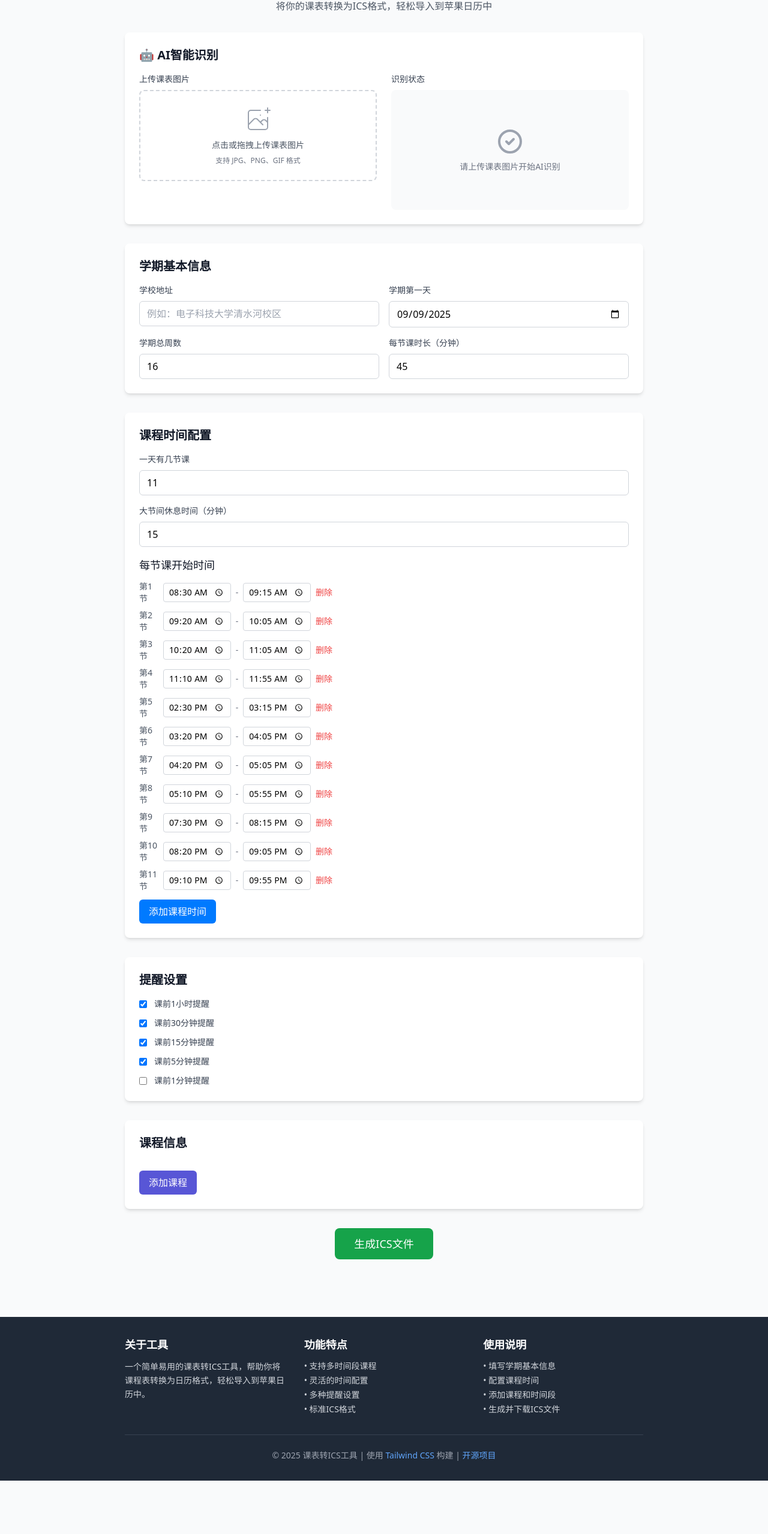
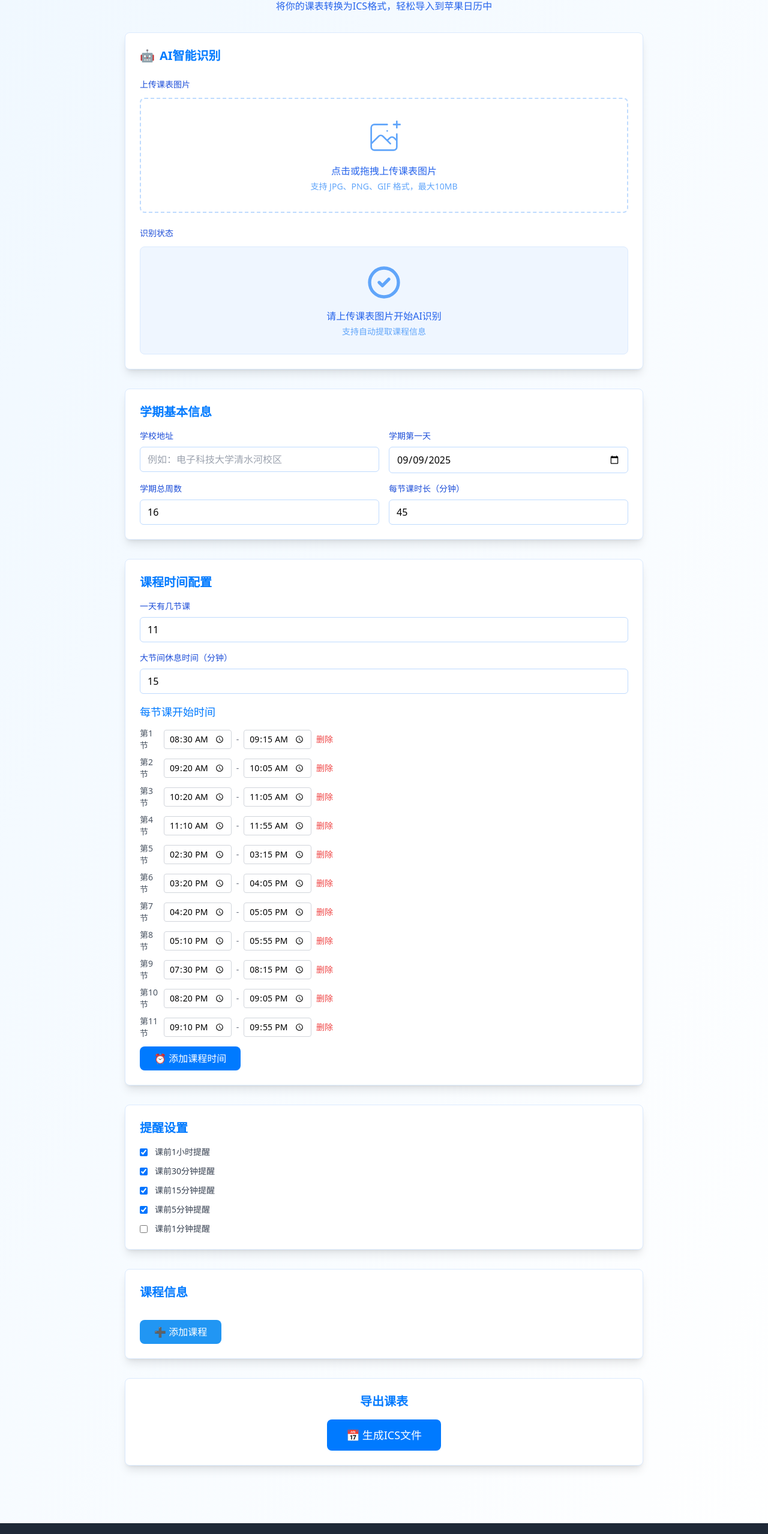
Before and after one commit to Lounwb/apple-timetable, a website: page index.html in a window 1280 px wide. Shown: the part 78-2636 px from the top of the page at 60% size. Before the commit the page ends 2547 px from the top, so only its background shows below. Drawn offline with nearby package versions, Linux system fonts and the light colour scheme.

Commit message:
feat: 优化ui界面并支持apple设备导入

```diff
--- a/index.html
+++ b/index.html
@@ -13,46 +13,54 @@
                 extend: {
                     colors: {
                         primary: '#007AFF',
-                        secondary: '#5856D6',
+                        'primary-light': '#E3F2FD',
+                        'primary-dark': '#0056CC',
+                        secondary: '#2196F3',
+                        'blue-apple': '#007AFF',
+                        'blue-light': '#F0F8FF',
                     }
                 }
             }
         }
     </script>
 </head>
-<body class="bg-gray-50 min-h-screen">
+<body class="bg-gradient-to-br from-blue-light to-white min-h-screen">
     <div class="container mx-auto px-4 py-8 max-w-4xl">
         <!-- 页面标题 -->
         <div class="text-center mb-8">
-            <h1 class="text-3xl font-bold text-gray-900 mb-2">课表转ICS工具</h1>
-            <p class="text-gray-600">将你的课表转换为ICS格式，轻松导入到苹果日历中</p>
+            <h1 class="text-3xl font-bold text-primary mb-2">课表转ICS工具</h1>
+            <p class="text-blue-600">将你的课表转换为ICS格式，轻松导入到苹果日历中</p>
         </div>
 
         <!-- 主要内容区域 -->
         <div class="space-y-8">
             <!-- AI图片识别功能 -->
-            <div class="bg-white rounded-lg shadow-md p-6">
-                <h2 class="text-xl font-semibold text-gray-900 mb-4">🤖 AI智能识别</h2>
-                <div class="grid grid-cols-1 lg:grid-cols-2 gap-6">
+            <div class="bg-white rounded-lg shadow-lg border border-blue-100 p-6">
+                <h2 class="text-xl font-semibold text-primary mb-6 flex items-center">
+                    <span class="mr-2">🤖</span>AI智能识别
+                </h2>
+                <div class="space-y-6">
                     <!-- 图片上传区域 -->
                     <div>
-                        <label class="block text-sm font-medium text-gray-700 mb-2">上传课表图片</label>
-                        <div class="border-2 border-dashed border-gray-300 rounded-lg p-6 text-center hover:border-primary transition-colors relative" id="dropZone">
+                        <label class="block text-sm font-medium text-blue-700 mb-3">上传课表图片</label>
+                        <div class="border-2 border-dashed border-blue-200 rounded-lg p-8 text-center hover:border-primary hover:bg-primary-light/20 transition-all duration-200 relative" id="dropZone">
                             <input type="file" id="imageUpload" accept="image/*" class="hidden">
-                            <div id="uploadPlaceholder" class="space-y-2">
-                                <svg class="mx-auto h-12 w-12 text-gray-400" stroke="currentColor" fill="none" viewBox="0 0 48 48">
+                            <div id="uploadPlaceholder" class="space-y-3">
+                                <svg class="mx-auto h-16 w-16 text-blue-400" stroke="currentColor" fill="none" viewBox="0 0 48 48">
                                     <path d="M28 8H12a4 4 0 00-4 4v20m32-12v8m0 0v8a4 4 0 01-4 4H12a4 4 0 01-4-4v-4m32-4l-3.172-3.172a4 4 0 00-5.656 0L28 28M8 32l9.172-9.172a4 4 0 015.656 0L28 28m0 0l4 4m4-24h8m-4-4v8m-12 4h.02" stroke-width="2" stroke-linecap="round" stroke-linejoin="round" />
                                 </svg>
-                                <p class="text-sm text-gray-600">点击或拖拽上传课表图片</p>
-                                <p class="text-xs text-gray-500">支持 JPG、PNG、GIF 格式</p>
+                                <div>
+                                    <p class="text-base text-blue-600 font-medium">点击或拖拽上传课表图片</p>
+                                    <p class="text-sm text-blue-400 mt-1">支持 JPG、PNG、GIF 格式，最大10MB</p>
+                                </div>
                             </div>
                             <div id="imagePreview" class="hidden">
                                 <img id="previewImg" class="max-w-full h-auto rounded-lg shadow-sm" alt="课表预览">
-                                <div class="mt-2 flex space-x-2">
-                                    <button type="button" id="analyzeImage" class="px-4 py-2 bg-primary text-white rounded-md hover:bg-blue-600 focus:outline-none focus:ring-2 focus:ring-primary">
+                                <div class="mt-4 flex justify-center space-x-3">
+                                    <button type="button" id="analyzeImage" class="px-6 py-2 bg-primary text-white rounded-lg hover:bg-primary-dark focus:outline-none focus:ring-2 focus:ring-primary focus:ring-offset-2 transition-colors font-medium">
                                         🔍 开始识别
                                     </button>
-                                    <button type="button" id="removeImage" class="px-4 py-2 bg-gray-500 text-white rounded-md hover:bg-gray-600 focus:outline-none focus:ring-2 focus:ring-gray-500">
+                                    <button type="button" id="removeImage" class="px-6 py-2 bg-gray-500 text-white rounded-lg hover:bg-gray-600 focus:outline-none focus:ring-2 focus:ring-gray-500 focus:ring-offset-2 transition-colors">
                                         移除图片
                                     </button>
                                 </div>
@@ -62,13 +70,14 @@
 
                     <!-- AI识别状态 -->
                     <div>
-                        <label class="block text-sm font-medium text-gray-700 mb-2">识别状态</label>
-                        <div id="aiStatus" class="bg-gray-50 rounded-lg p-4 min-h-[200px] flex items-center justify-center">
-                            <div class="text-center text-gray-500">
-                                <svg class="mx-auto h-12 w-12 text-gray-400 mb-2" fill="none" stroke="currentColor" viewBox="0 0 24 24">
+                        <label class="block text-sm font-medium text-blue-700 mb-3">识别状态</label>
+                        <div id="aiStatus" class="bg-blue-50 rounded-lg p-6 min-h-[180px] flex items-center justify-center border border-blue-100">
+                            <div class="text-center text-blue-600">
+                                <svg class="mx-auto h-16 w-16 text-blue-400 mb-3" fill="none" stroke="currentColor" viewBox="0 0 24 24">
                                     <path stroke-linecap="round" stroke-linejoin="round" stroke-width="2" d="M9 12l2 2 4-4m6 2a9 9 0 11-18 0 9 9 0 0118 0z"></path>
                                 </svg>
-                                <p class="text-sm">请上传课表图片开始AI识别</p>
+                                <p class="text-base font-medium">请上传课表图片开始AI识别</p>
+                                <p class="text-sm text-blue-400 mt-1">支持自动提取课程信息</p>
                             </div>
                         </div>
                     </div>
@@ -76,53 +85,53 @@
             </div>
 
             <!-- 学期基本信息 -->
-            <div class="bg-white rounded-lg shadow-md p-6">
-                <h2 class="text-xl font-semibold text-gray-900 mb-4">学期基本信息</h2>
+            <div class="bg-white rounded-lg shadow-lg border border-blue-100 p-6">
+                <h2 class="text-xl font-semibold text-primary mb-4">学期基本信息</h2>
                 <div class="grid grid-cols-1 md:grid-cols-2 gap-4">
                     <div>
-                        <label class="block text-sm font-medium text-gray-700 mb-2">学校地址</label>
-                        <input type="text" id="schoolAddress" class="w-full px-3 py-2 border border-gray-300 rounded-md focus:outline-none focus:ring-2 focus:ring-primary" placeholder="例如：电子科技大学清水河校区">
+                        <label class="block text-sm font-medium text-blue-700 mb-2">学校地址</label>
+                        <input type="text" id="schoolAddress" class="w-full px-3 py-2 border border-blue-200 rounded-md focus:outline-none focus:ring-2 focus:ring-primary focus:border-primary" placeholder="例如：电子科技大学清水河校区">
                     </div>
                     <div>
-                        <label class="block text-sm font-medium text-gray-700 mb-2">学期第一天</label>
-                        <input type="date" id="semesterStartDate" class="w-full px-3 py-2 border border-gray-300 rounded-md focus:outline-none focus:ring-2 focus:ring-primary">
+                        <label class="block text-sm font-medium text-blue-700 mb-2">学期第一天</label>
+                        <input type="date" id="semesterStartDate" class="w-full px-3 py-2 border border-blue-200 rounded-md focus:outline-none focus:ring-2 focus:ring-primary focus:border-primary">
                     </div>
                     <div>
-                        <label class="block text-sm font-medium text-gray-700 mb-2">学期总周数</label>
-                        <input type="number" id="totalWeeks" class="w-full px-3 py-2 border border-gray-300 rounded-md focus:outline-none focus:ring-2 focus:ring-primary" placeholder="例如：16" min="1" max="30">
+                        <label class="block text-sm font-medium text-blue-700 mb-2">学期总周数</label>
+                        <input type="number" id="totalWeeks" class="w-full px-3 py-2 border border-blue-200 rounded-md focus:outline-none focus:ring-2 focus:ring-primary focus:border-primary" placeholder="例如：16" min="1" max="30">
                     </div>
                     <div>
-                        <label class="block text-sm font-medium text-gray-700 mb-2">每节课时长（分钟）</label>
-                        <input type="number" id="classDuration" class="w-full px-3 py-2 border border-gray-300 rounded-md focus:outline-none focus:ring-2 focus:ring-primary" placeholder="45" min="30" max="120" value="45">
+                        <label class="block text-sm font-medium text-blue-700 mb-2">每节课时长（分钟）</label>
+                        <input type="number" id="classDuration" class="w-full px-3 py-2 border border-blue-200 rounded-md focus:outline-none focus:ring-2 focus:ring-primary focus:border-primary" placeholder="45" min="30" max="120" value="45">
                     </div>
                 </div>
             </div>
 
             <!-- 课程时间配置 -->
-            <div class="bg-white rounded-lg shadow-md p-6">
-                <h2 class="text-xl font-semibold text-gray-900 mb-4">课程时间配置</h2>
+            <div class="bg-white rounded-lg shadow-lg border border-blue-100 p-6">
+                <h2 class="text-xl font-semibold text-primary mb-4">课程时间配置</h2>
                 <div class="mb-4">
-                    <label class="block text-sm font-medium text-gray-700 mb-2">一天有几节课</label>
-                    <input type="number" id="classesPerDay" class="w-full px-3 py-2 border border-gray-300 rounded-md focus:outline-none focus:ring-2 focus:ring-primary" placeholder="11" min="1" max="20" value="11">
+                    <label class="block text-sm font-medium text-blue-700 mb-2">一天有几节课</label>
+                    <input type="number" id="classesPerDay" class="w-full px-3 py-2 border border-blue-200 rounded-md focus:outline-none focus:ring-2 focus:ring-primary focus:border-primary" placeholder="11" min="1" max="20" value="11">
                 </div>
                 <div class="mb-4">
-                    <label class="block text-sm font-medium text-gray-700 mb-2">大节间休息时间（分钟）</label>
-                    <input type="number" id="breakDuration" class="w-full px-3 py-2 border border-gray-300 rounded-md focus:outline-none focus:ring-2 focus:ring-primary" placeholder="15" min="0" max="60" value="15">
+                    <label class="block text-sm font-medium text-blue-700 mb-2">大节间休息时间（分钟）</label>
+                    <input type="number" id="breakDuration" class="w-full px-3 py-2 border border-blue-200 rounded-md focus:outline-none focus:ring-2 focus:ring-primary focus:border-primary" placeholder="15" min="0" max="60" value="15">
                 </div>
                 <div>
-                    <h3 class="text-lg font-medium text-gray-900 mb-3">每节课开始时间</h3>
+                    <h3 class="text-lg font-medium text-primary mb-3">每节课开始时间</h3>
                     <div id="classTimes" class="space-y-2">
                         <!-- 动态生成的课程时间输入框 -->
                     </div>
-                    <button type="button" id="addClassTime" class="mt-3 px-4 py-2 bg-primary text-white rounded-md hover:bg-blue-600 focus:outline-none focus:ring-2 focus:ring-primary">
-                        添加课程时间
+                    <button type="button" id="addClassTime" class="mt-3 px-6 py-2 bg-primary text-white rounded-lg hover:bg-primary-dark focus:outline-none focus:ring-2 focus:ring-primary focus:ring-offset-2 transition-colors font-medium">
+                        ⏰ 添加课程时间
                     </button>
                 </div>
             </div>
 
             <!-- 提醒设置 -->
-            <div class="bg-white rounded-lg shadow-md p-6">
-                <h2 class="text-xl font-semibold text-gray-900 mb-4">提醒设置</h2>
+            <div class="bg-white rounded-lg shadow-lg border border-blue-100 p-6">
+                <h2 class="text-xl font-semibold text-primary mb-4">提醒设置</h2>
                 <div class="space-y-3">
                     <div class="flex items-center">
                         <input type="checkbox" id="reminder1" class="mr-3" checked>
@@ -148,21 +157,45 @@
             </div>
 
             <!-- 课程信息 -->
-            <div class="bg-white rounded-lg shadow-md p-6">
-                <h2 class="text-xl font-semibold text-gray-900 mb-4">课程信息</h2>
+            <div class="bg-white rounded-lg shadow-lg border border-blue-100 p-6">
+                <h2 class="text-xl font-semibold text-primary mb-4">课程信息</h2>
                 <div id="coursesList" class="space-y-6">
                     <!-- 动态生成的课程输入表单 -->
                 </div>
-                <button type="button" id="addCourse" class="mt-4 px-4 py-2 bg-secondary text-white rounded-md hover:bg-purple-600 focus:outline-none focus:ring-2 focus:ring-secondary">
-                    添加课程
+                <button type="button" id="addCourse" class="mt-4 px-6 py-2 bg-secondary text-white rounded-lg hover:bg-blue-600 focus:outline-none focus:ring-2 focus:ring-secondary focus:ring-offset-2 transition-colors font-medium">
+                    ➕ 添加课程
                 </button>
             </div>
 
             <!-- 生成和下载按钮 -->
-            <div class="text-center">
-                <button type="button" id="generateICS" class="px-8 py-3 bg-green-600 text-white rounded-lg hover:bg-green-700 focus:outline-none focus:ring-2 focus:ring-green-500 text-lg font-medium">
-                    生成ICS文件
-                </button>
+            <div class="bg-white rounded-lg shadow-lg border border-blue-100 p-6">
+                <h2 class="text-xl font-semibold text-primary mb-4 text-center">导出课表</h2>
+                <div class="space-y-4">
+                    <!-- 生成ICS按钮 -->
+                    <div class="text-center">
+                        <button type="button" id="generateICS" class="w-full sm:w-auto px-8 py-3 bg-primary text-white rounded-lg hover:bg-primary-dark focus:outline-none focus:ring-2 focus:ring-primary focus:ring-offset-2 text-lg font-medium transition-colors">
+                            📅 生成ICS文件
+                        </button>
+                    </div>
+
+                    <!-- 一键导入功能 -->
+                    <div id="importSection" class="hidden">
+                        <div class="border-t border-blue-100 pt-4">
+                            <h3 class="text-lg font-medium text-primary mb-3 text-center">🍎 Apple设备一键导入</h3>
+                            <p class="text-sm text-blue-600 text-center mb-4">
+                                在iPhone、iPad或Mac上点击下方按钮可直接导入到日历应用
+                            </p>
+                            <div class="text-center space-y-2">
+                                <button type="button" id="importToCalendar" class="w-full sm:w-auto px-6 py-3 bg-secondary text-white rounded-lg hover:bg-blue-600 focus:outline-none focus:ring-2 focus:ring-secondary focus:ring-offset-2 font-medium transition-colors">
+                                    📱 导入到Apple日历
+                                </button>
+                                <p class="text-xs text-blue-500">
+                                    适用于 iOS、iPadOS、macOS 系统
+                                </p>
+                            </div>
+                        </div>
+                    </div>
+                </div>
             </div>
         </div>
     </div>
--- a/script.js
+++ b/script.js
@@ -46,6 +46,9 @@ function setupEventListeners() {
 
     // 生成ICS
     document.getElementById('generateICS').addEventListener('click', generateICS);
+
+    // 一键导入到Apple日历
+    document.getElementById('importToCalendar').addEventListener('click', importToAppleCalendar);
 
     // AI图片识别相关
     setupImageUploadListeners();
@@ -384,8 +387,19 @@ function generateICS() {
 
     icsContent += 'END:VCALENDAR';
 
+    // 存储ICS内容供一键导入使用
+    window.currentICSContent = icsContent;
+
     // 下载文件
     downloadICS(icsContent);
+
+    // 显示一键导入按钮（仅在Apple设备上）
+    if (isAppleDevice()) {
+        document.getElementById('importSection').classList.remove('hidden');
+        showSuccessMessage('ICS文件生成成功！Apple设备用户可以使用一键导入功能。');
+    } else {
+        showSuccessMessage('ICS文件生成成功！请下载后导入到您的日历应用中。');
+    }
 }
 
 // 验证输入
@@ -1226,3 +1240,61 @@ function parseAndFillData(data) {
         throw new Error('数据解析失败，请检查AI返回的数据格式');
     }
 }
+
+// 检测是否为Apple设备
+function isAppleDevice() {
+    const userAgent = navigator.userAgent;
+    return /iPad|iPhone|iPod|Macintosh/.test(userAgent);
+}
+
+// 一键导入到Apple日历
+function importToAppleCalendar() {
+    if (!window.currentICSContent) {
+        showErrorMessage('请先生成ICS文件！');
+        return;
+    }
+
+    try {
+        // 创建Blob对象
+        const blob = new Blob([window.currentICSContent], { type: 'text/calendar;charset=utf-8' });
+        const url = URL.createObjectURL(blob);
+
+        // 创建隐藏的下载链接，使用webcal协议
+        const link = document.createElement('a');
+        const webcalUrl = url.replace('blob:', 'webcal://');
+
+        // 对于Apple设备，尝试使用不同的方式
+        if (/iPad|iPhone|iPod/.test(navigator.userAgent)) {
+            // iOS设备：尝试直接打开日历应用
+            const calendarUrl = `data:text/calendar;charset=utf8,${encodeURIComponent(window.currentICSContent)}`;
+            window.open(calendarUrl, '_blank');
+
+            showSuccessMessage('正在打开日历应用，请确认导入课程表。');
+        } else if (/Macintosh/.test(navigator.userAgent)) {
+            // macOS设备：下载文件并提示用户
+            link.href = url;
+            link.download = '课程表.ics';
+            document.body.appendChild(link);
+            link.click();
+            document.body.removeChild(link);
+
+            showSuccessMessage('ICS文件已下载，请双击文件导入到日历应用。');
+        } else {
+            // 其他设备：普通下载
+            link.href = url;
+            link.download = '课程表.ics';
+            document.body.appendChild(link);
+            link.click();
+            document.body.removeChild(link);
+
+            showSuccessMessage('ICS文件已下载，请导入到您的日历应用。');
+        }
+
+        // 清理URL对象
+        setTimeout(() => URL.revokeObjectURL(url), 1000);
+
+    } catch (error) {
+        console.error('导入失败:', error);
+        showErrorMessage('导入失败，请手动下载ICS文件。');
+    }
+}
```
Also changed, not shown: 1 other file.
